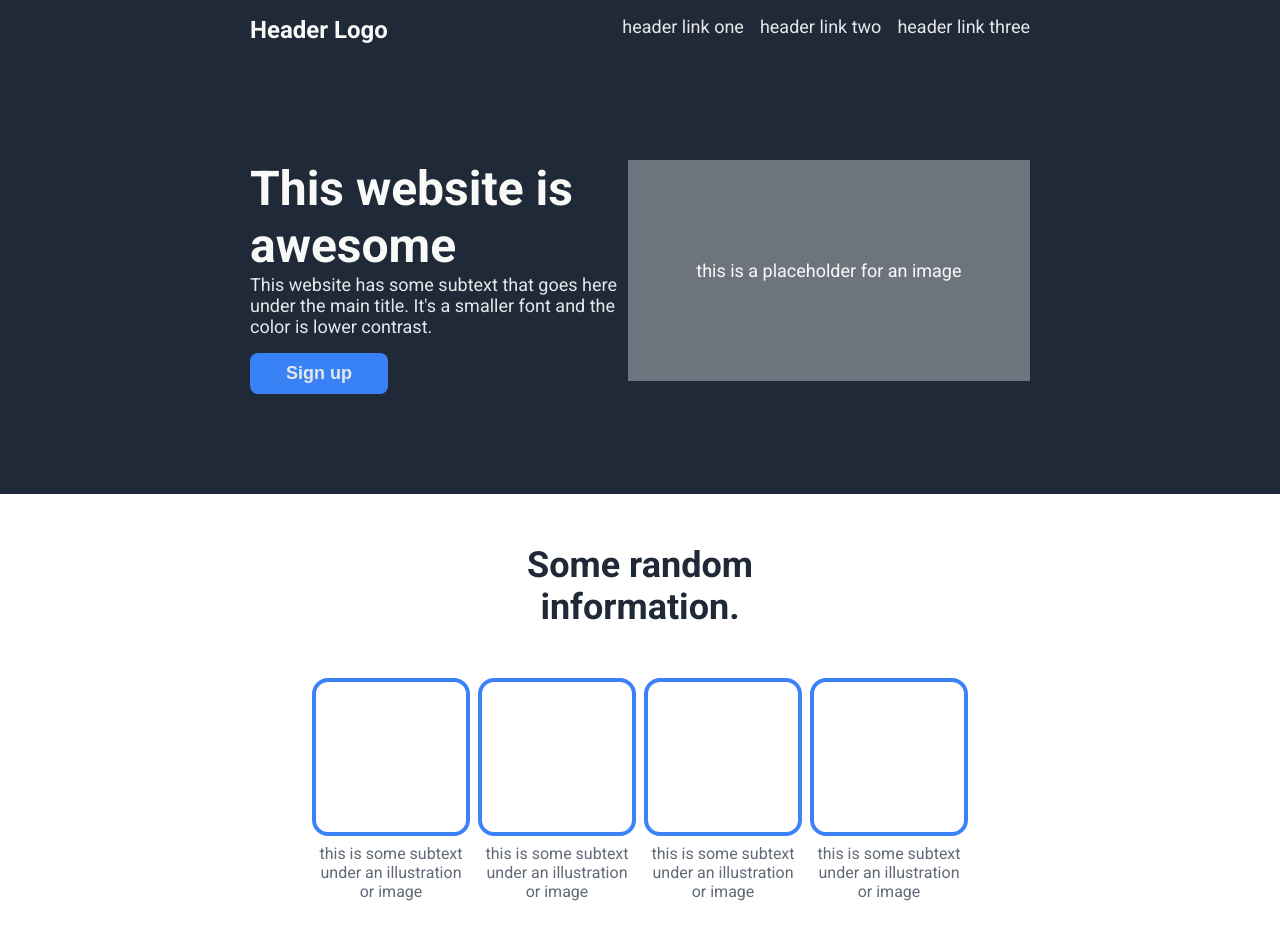
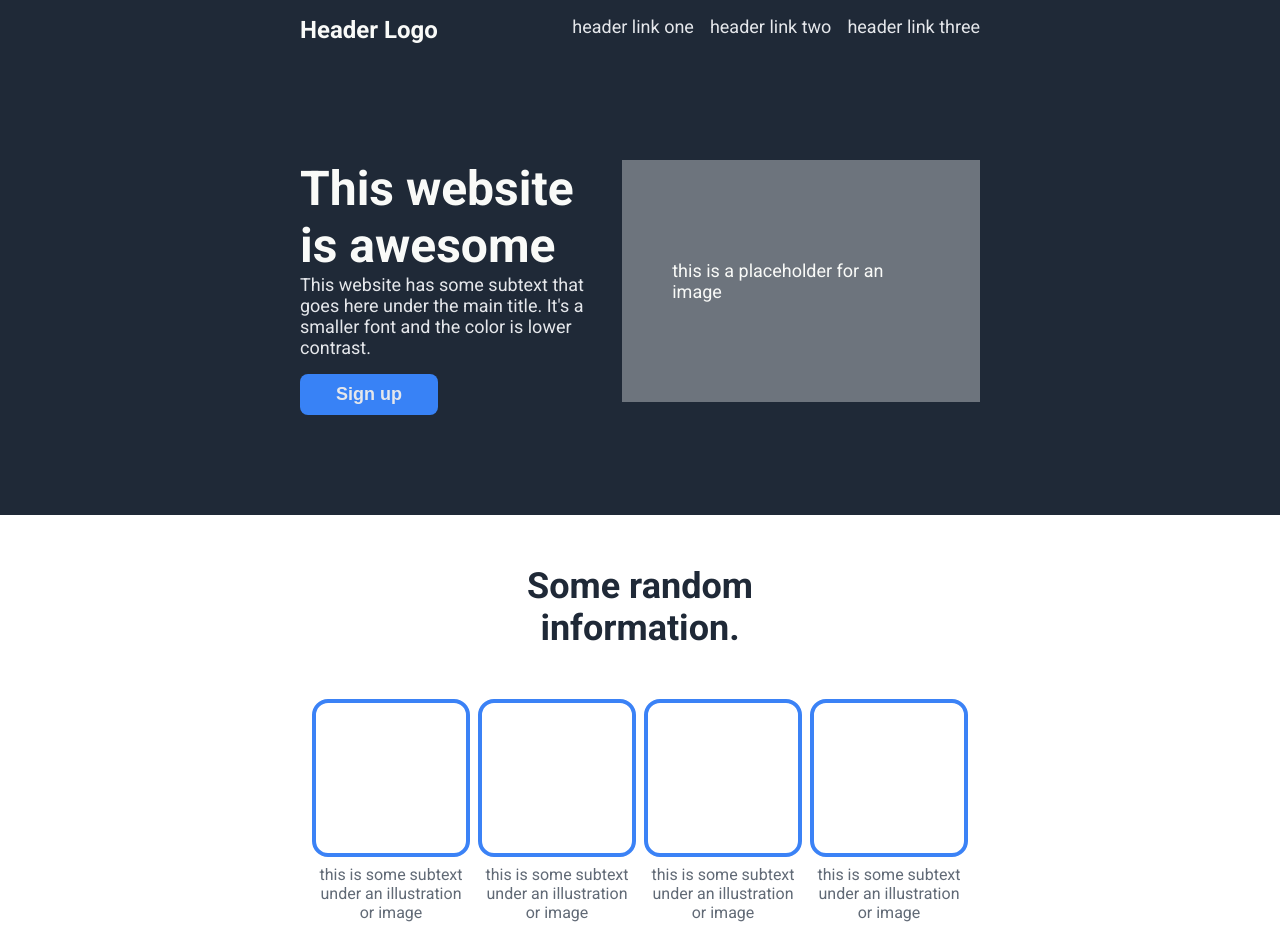
Before and after one commit to harithkhan/TOP-project-landing-page, a plain HTML site: page index.html in a window 1280 px wide. Shown: the top 925 px of the page. Drawn offline with Linux system fonts and the light colour scheme.

Commit message:
style: change padding of header, hero and action
Increase left and right padding to 300px.

```diff
--- a/style.css
+++ b/style.css
@@ -12,7 +12,7 @@ body {
     background: #1F2937;
     display: flex;
     justify-content: space-between;
-    padding: 16px 250px;
+    padding: 16px 300px;
 }
 
 .header-logo {
@@ -45,7 +45,7 @@ body {
     background: #1F2937;
     align-items: start;
     justify-content: space-between;
-    padding: 100px 250px;
+    padding: 100px 300px;
 }
 
 .hero-left {
@@ -160,7 +160,7 @@ body {
 /* Action Styling */
 
 .action-container {
-    padding: 100px 200px;
+    padding: 100px 300px;
 }
 
 .action-box {
```
